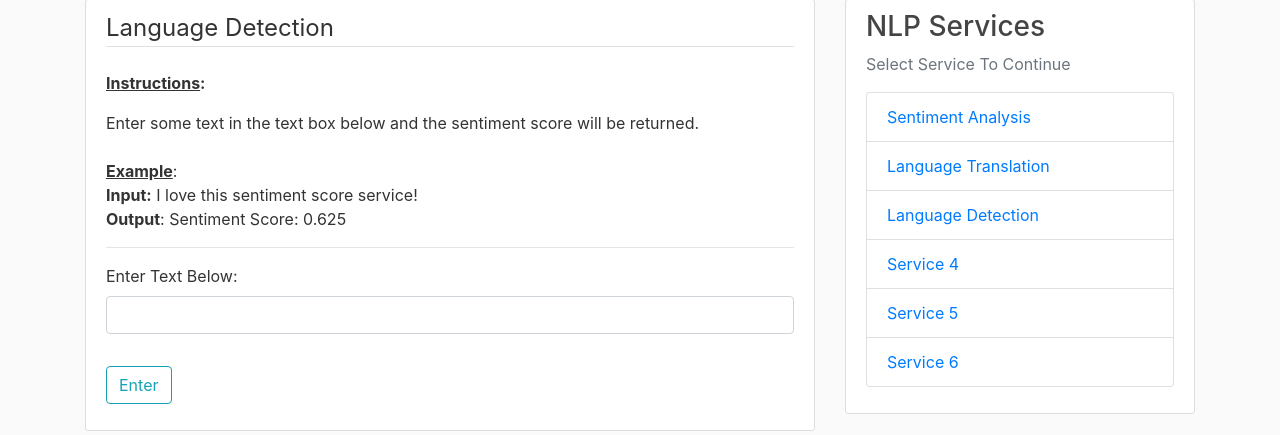
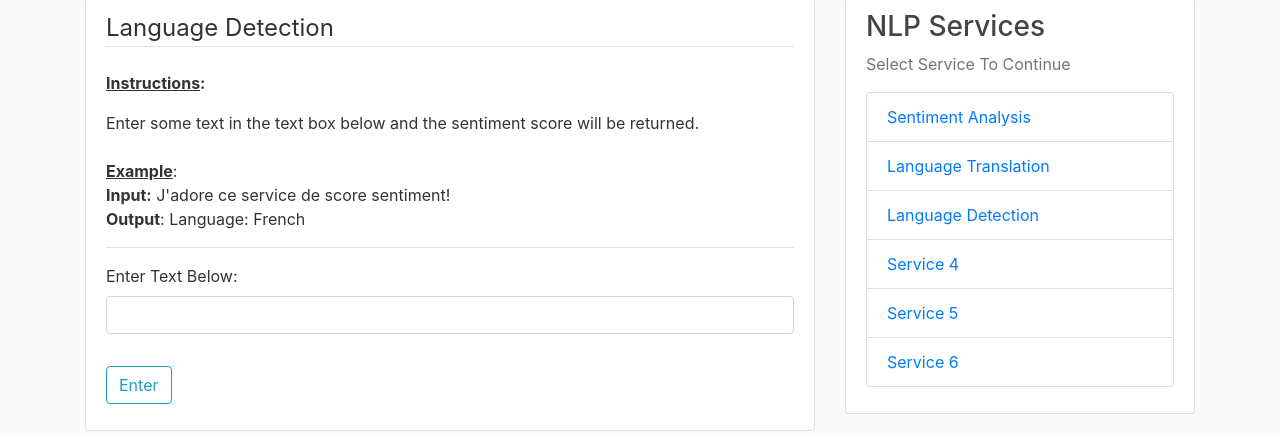
Before and after one commit to debreceni/FE595_Midterm, a Flask app: page /service3 in a window 1280 px wide. Shown: the part 81-516 px from the top of the page. Run offline with Flask 2, Linux system fonts and the light colour scheme; some libraries are stand-ins or nearby versions.

Commit message:
Adjustments

```diff
--- a/templates/service3.html
+++ b/templates/service3.html
@@ -6,10 +6,10 @@ Enter some text in the text box below and the sentiment score will be returned.
 <br>
 <u><b>Example</b></u>:
 <br>
-<b>Input:</b> I love this sentiment score service!
+<b>Input:</b> J'adore ce service de score sentiment!
 <br>
 
-<b>Output</b>: Sentiment Score: 0.625
+<b>Output</b>: Language: French
 
 
 {% endblock instructions %}
```
